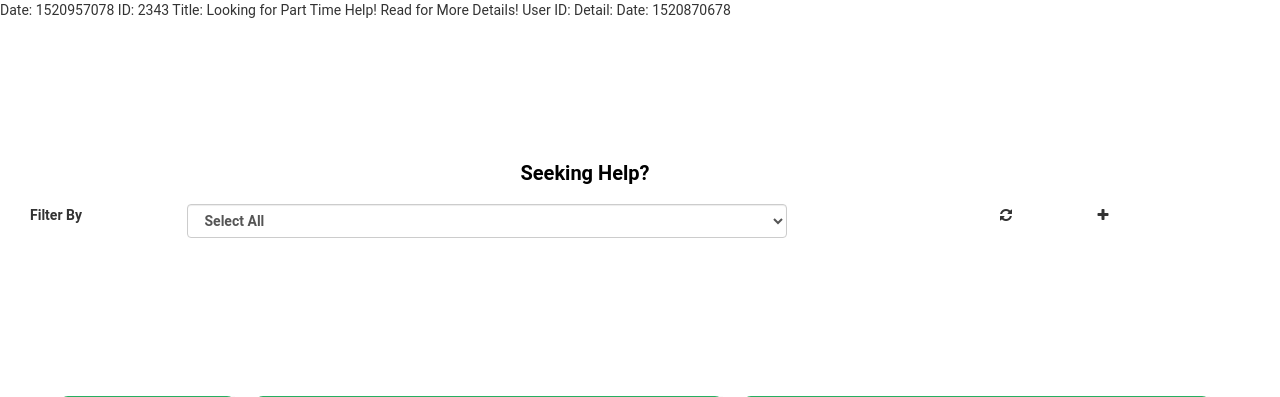
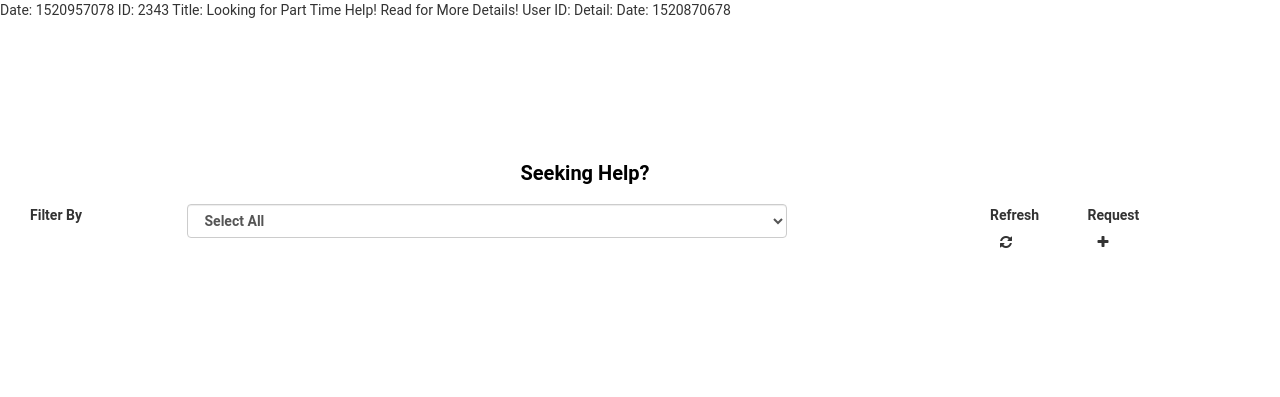
Before and after one commit to agauba5/DDCH4ABQ, a PHP site: page /seeker.php in a window 1280 px wide. Shown: the part 180-577 px from the top of the page. Run offline with PHP 8.4, Linux system fonts and the light colour scheme; some libraries are stand-ins or nearby versions.

Commit message:
modified seeker

```diff
--- a/seeker.php
+++ b/seeker.php
@@ -33,11 +33,19 @@ include "fakerequest.php";
                     </div>
                 </div>
                 <div class="col-sm-1">
+                    <label>
+                        Refresh
+                        <div style="margin:0 auto;width:25%;text-align:left"></div>
+                    </label>
                     <div class="hi-icon-wrap hi-icon-effect">
                         <i class="fa fa-refresh"></i>
                     </div>
                 </div>
                 <div class="col-sm-1">
+                    <label>
+                        Request
+                        <div style="margin:0 auto;width:25%;text-align:left"></div>
+                    </label>
                     <div class="hi-icon-wrap hi-icon-effect">
                         <i class="fa fa-plus"></i>
                     </div>
```
